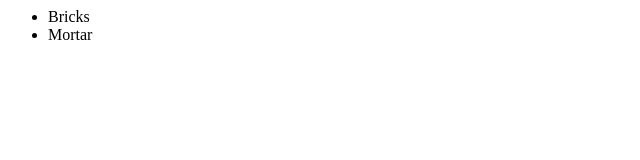
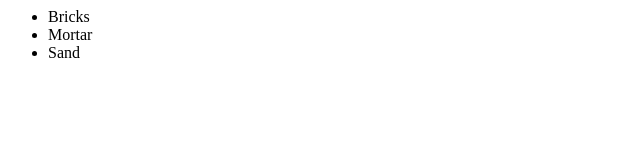
Before and after one commit to mtallbo/newGitTest, a plain HTML site: page index.html in a window 1280 px wide. Shown: the full height of the page, 0-640 px from the left. Drawn offline with Linux system fonts and the light colour scheme.

Commit message:
added sand

```diff
--- a/index.html
+++ b/index.html
@@ -4,6 +4,7 @@
             <ul>
                 <li>Bricks</li>
                 <li>Mortar</li>
+                <li>Sand</li>
             </ul>
         </div>
     </body>
```
